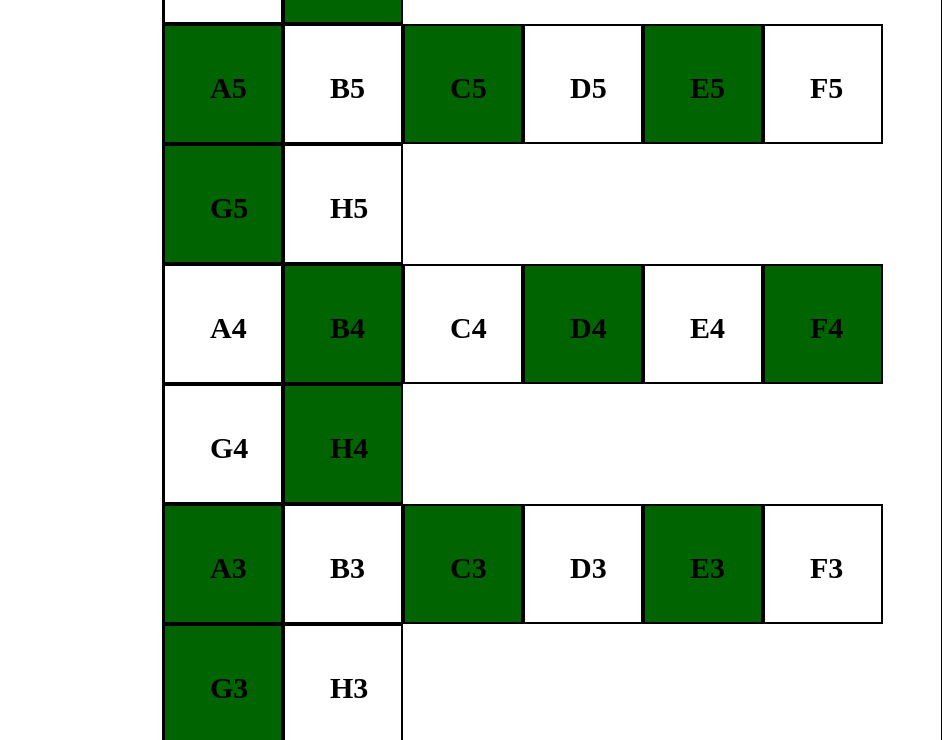
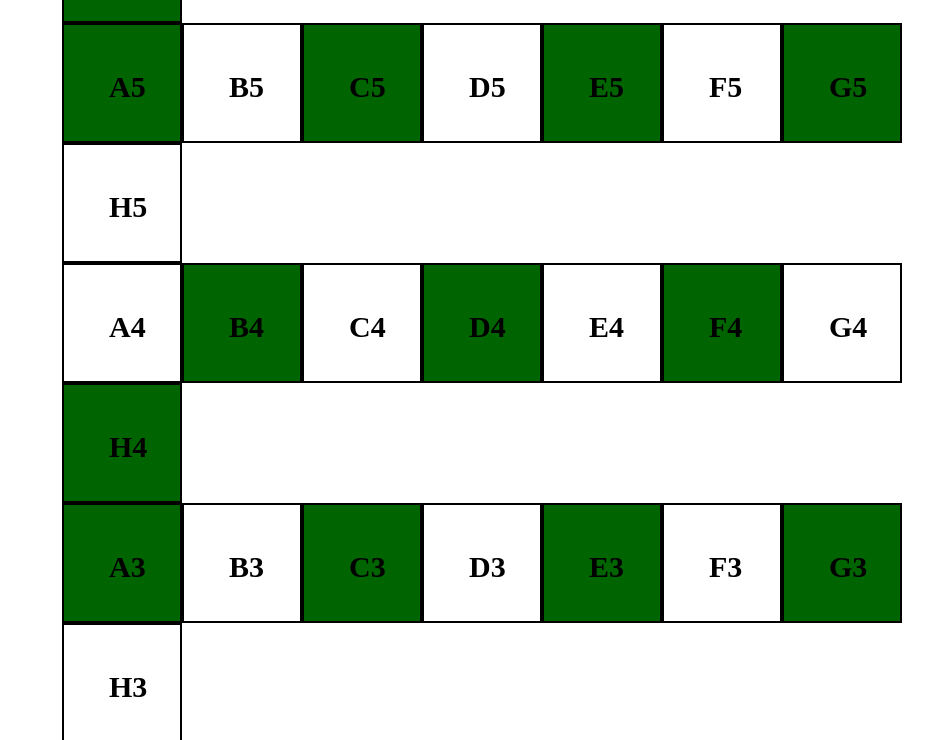
Before and after one commit to Param2603/css-project, a plain HTML site: page index.html in a window 1280 px wide. Shown: the part 697-1437 px from the top of the page, without its empty margins (338-1280 px from the left). Drawn offline with Linux system fonts and the light colour scheme.

Commit message:
css project

```diff
--- a/style.css
+++ b/style.css
@@ -1,6 +1,6 @@
 .border{
-    border: 1px solid black;
-    margin-left: 500px;
+
+    margin-left: 400px;
 }
 
 .box{
```
